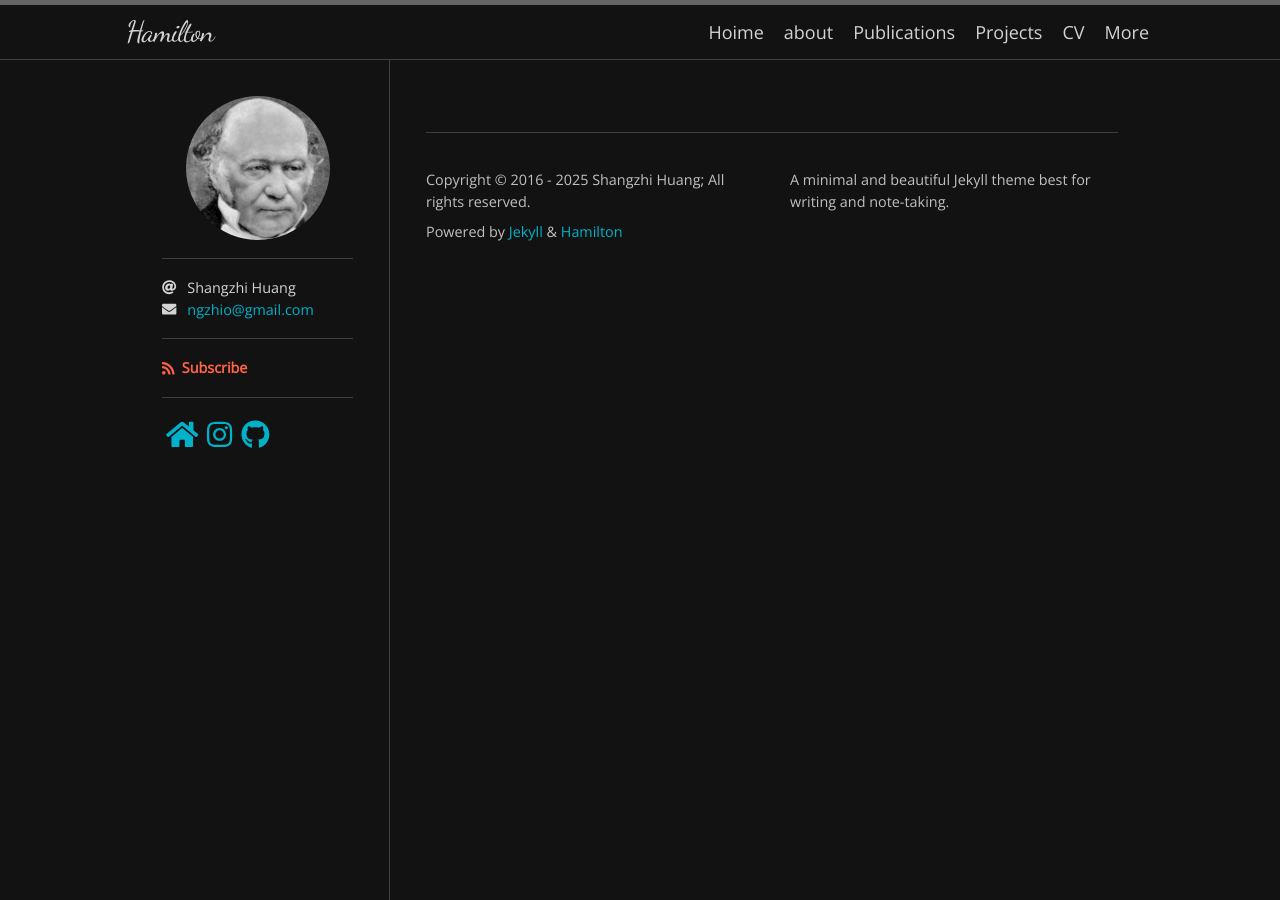
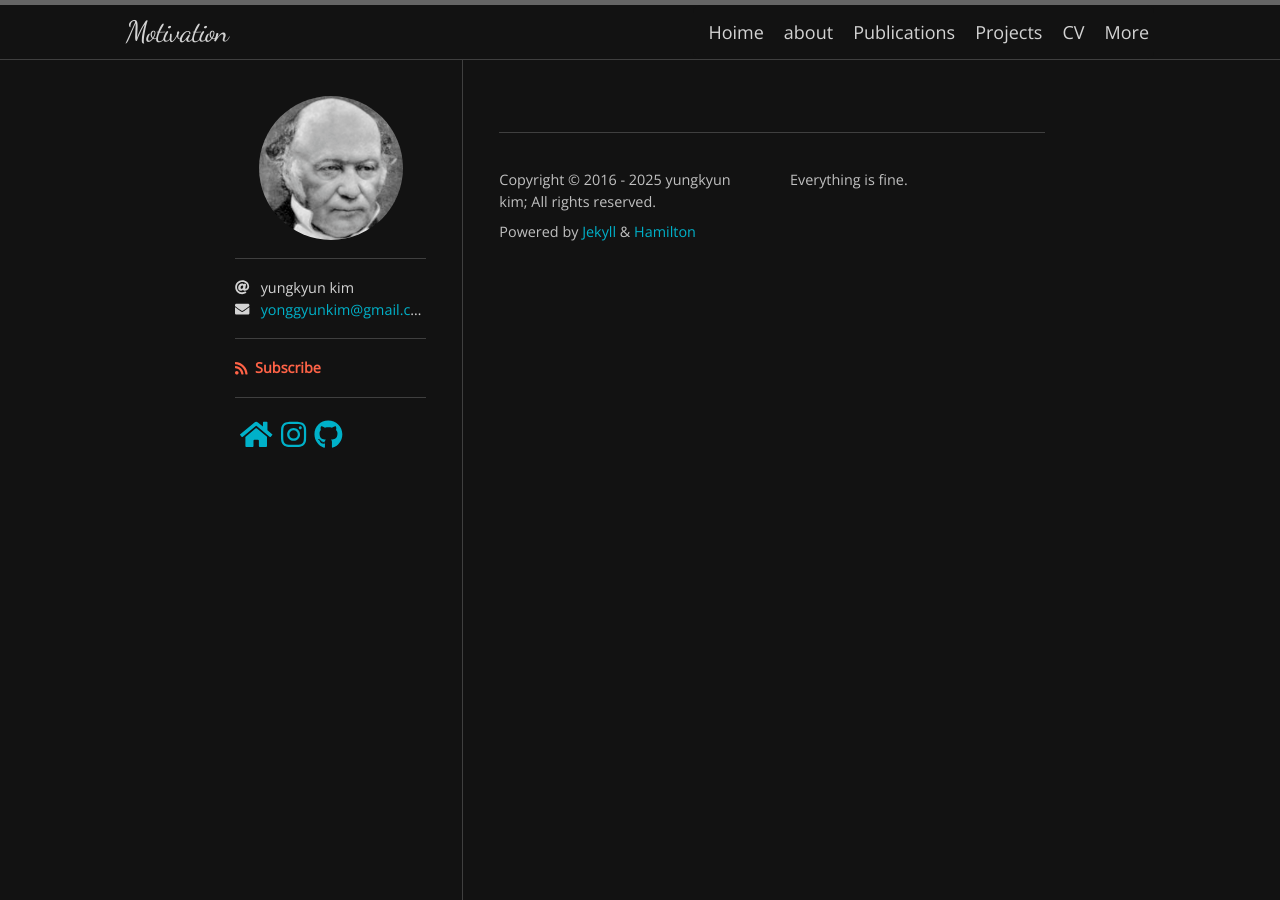
Before and after one commit to frogman1204/frogman1204.github.io, a Jekyll site: the page built from index.markdown, in a window 1280 px wide. Built offline with Jekyll 4.4.1, drawn with Linux system fonts in a browser that asks for light colours; nearby versions of some CDN libraries; some web fonts are replaced; the list of posts is cut into pages by our own code.

Commit message:
Update _config.yml

```diff
--- a/_config.yml
+++ b/_config.yml
@@ -1,8 +1,8 @@
-title: Hamilton
-description: A minimal and beautiful Jekyll theme best for writing and note-taking.
-author: Shangzhi Huang
+title: Motivation
+description: Everything is fine.
+author: yungkyun kim
 avatar: /logo.png
-email: ngzhio@gmail.com
+email: yonggyunkim@gmail.com , kyk00012@naver.com (Personal contact)
 
 plugins:
   - jekyll-seo-tag
```
